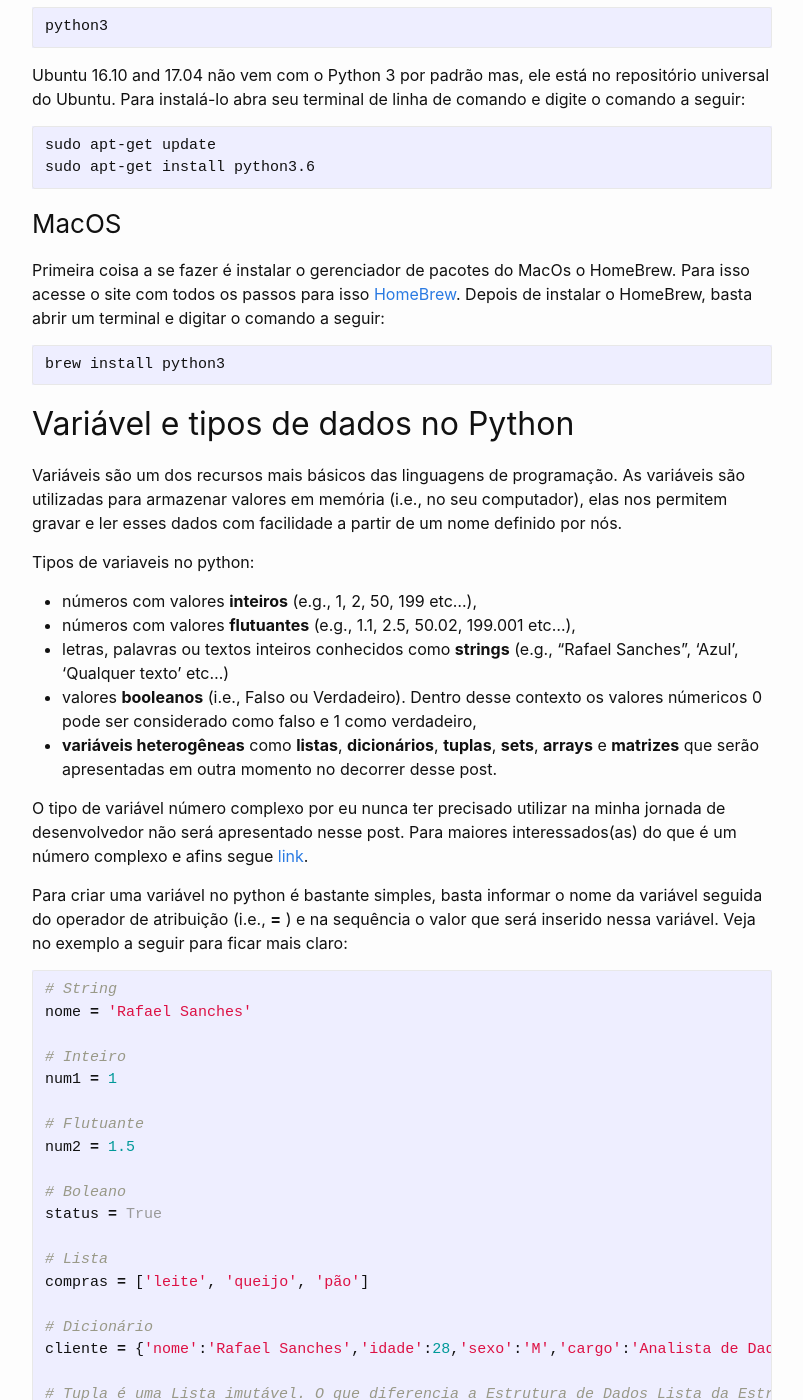
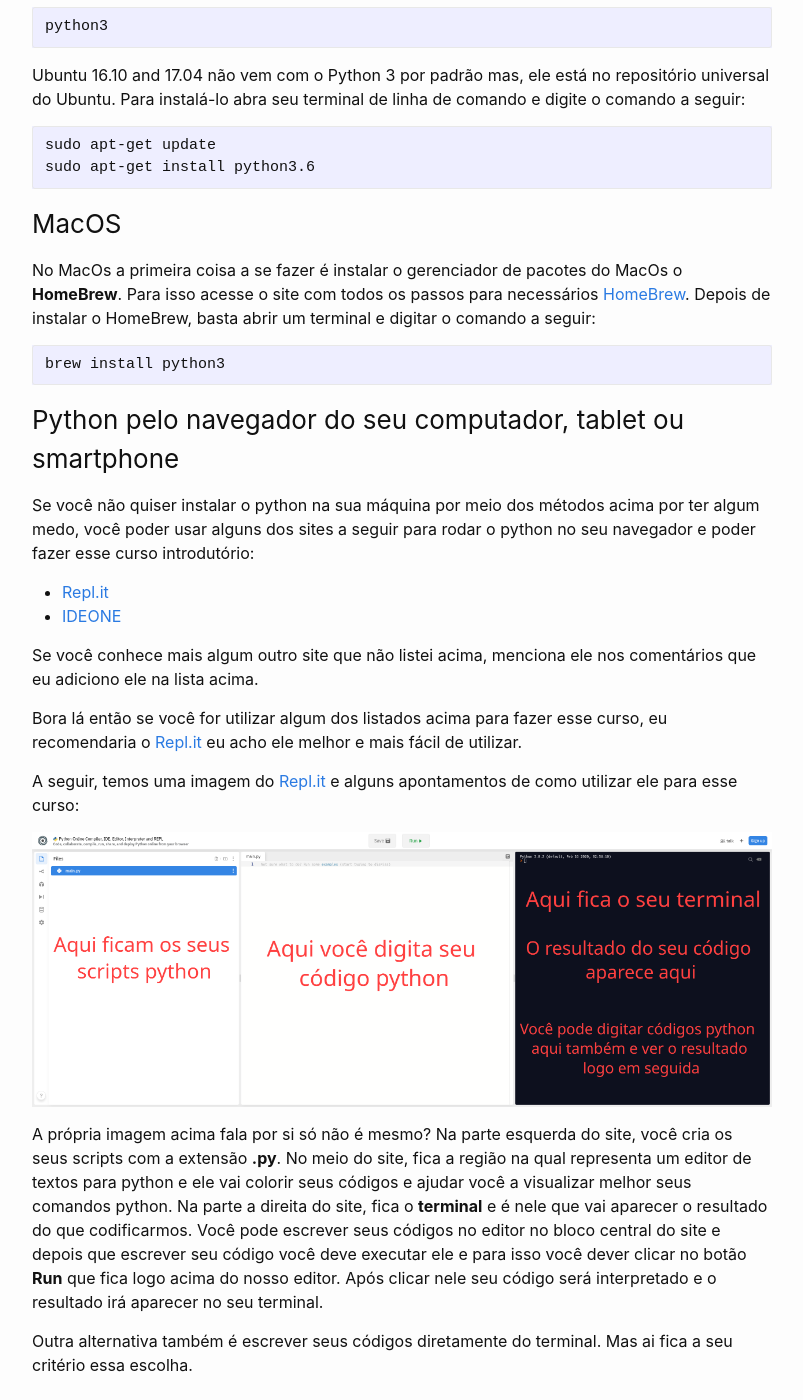
Before and after one commit to rafaelsanches123/rafaelsanches123.github.io, a Jekyll site: the page built from _posts/2020-02-15-introducao-a-linguagem-python.markdown, in a window 1280 px wide and 1400 px high, scrolled down 2151 px. Shown: the whole window, without its empty margins (238-1041 px from the left). Built offline with Jekyll 4.4.1, drawn with Linux system fonts in a browser that asks for light colours; comment, search, counter and statistics services are not loaded; some of the changed text lies outside the part shown.

Commit message:
Adicional de opções extras de fazer o curso

````diff
--- a/_config.yml
+++ b/_config.yml
@@ -26,7 +26,7 @@ linkedin_username: rafael-sanches-24a2b034
 instagram_username: rafaelsanches__
 facebook_username: rafael.sanches.566
 pinterest_username: rafaelsanches56
-youtube_username: rafaesanches
+youtube_username: UCJfdla0LkrZZtrV2aRcE2_g
 google_analytics: "UA-125154845-1"
 
 # Build settings
--- a/_posts/2020-02-15-introducao-a-linguagem-python.markdown
+++ b/_posts/2020-02-15-introducao-a-linguagem-python.markdown
@@ -52,10 +52,30 @@ sudo apt-get install python3.6
 
 ### MacOS
 
-Primeira coisa a se fazer é instalar o gerenciador de pacotes do MacOs o HomeBrew. Para isso acesse o site com todos os passos para isso [HomeBrew](https://brew.sh/). Depois de instalar o HomeBrew, basta abrir um terminal e digitar o comando a seguir:
+No MacOs a primeira coisa a se fazer é instalar o gerenciador de pacotes do MacOs o __HomeBrew__. Para isso acesse o site com todos os passos para necessários [HomeBrew](https://brew.sh/). Depois de instalar o HomeBrew, basta abrir um terminal e digitar o comando a seguir:
 ```
 brew install python3
 ```
+
+### Python pelo navegador do seu computador, tablet ou smartphone
+
+Se você não quiser instalar o python na sua máquina por meio dos métodos acima por ter algum medo, você poder usar alguns dos sites a seguir para rodar o python no seu navegador e poder fazer esse curso introdutório:
+
+* [Repl.it](https://repl.it/languages/python3)
+* [IDEONE](https://ideone.com/)
+
+Se você conhece mais algum outro site que não listei acima, menciona ele nos comentários que eu adiciono ele na lista acima.
+
+Bora lá então se você for utilizar algum dos listados acima para fazer esse curso, eu recomendaria o [Repl.it](https://repl.it/languages/python3) eu acho ele melhor e mais fácil de utilizar.
+
+A seguir, temos uma imagem do [Repl.it](https://repl.it/languages/python3) e alguns apontamentos de como utilizar ele para esse curso:
+
+![python-web-repl.it]({{ site.url }}/assets/repl-it-languages-python3.png){:style="width: 100%" }
+
+A própria imagem acima fala por si só não é mesmo? Na parte esquerda do site, você cria os seus scripts com a extensão __.py__. No meio do site, fica a região na qual representa um editor de textos para python e ele vai colorir seus códigos e ajudar você a visualizar melhor seus comandos python. Na parte a direita do site, fica o __terminal__ e é nele que vai aparecer o resultado do que codificarmos. Você pode escrever seus códigos no editor no bloco central do site e depois que escrever seu código você deve executar ele e para isso você dever clicar no botão __Run__ que fica logo acima do nosso editor. Após clicar nele seu código será interpretado e o resultado irá aparecer no seu terminal.
+
+Outra alternativa também é escrever seus códigos diretamente do terminal. Mas ai fica a seu critério essa escolha.
+
 
 ## Variável e tipos de dados no Python
 
````
Also changed, not shown: assets/repl-it-languages-python3.png (added).
